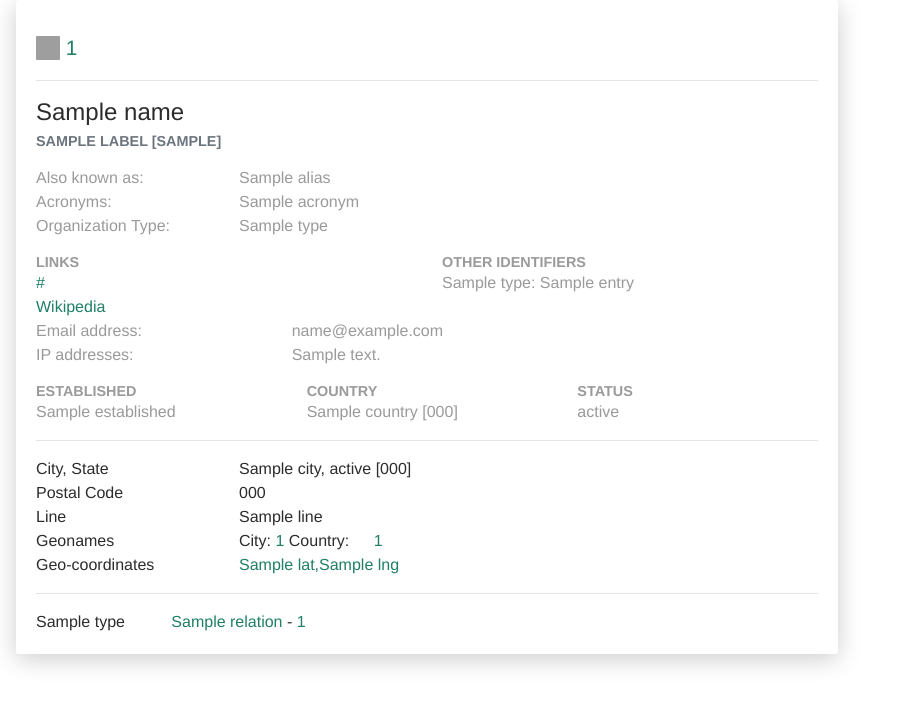
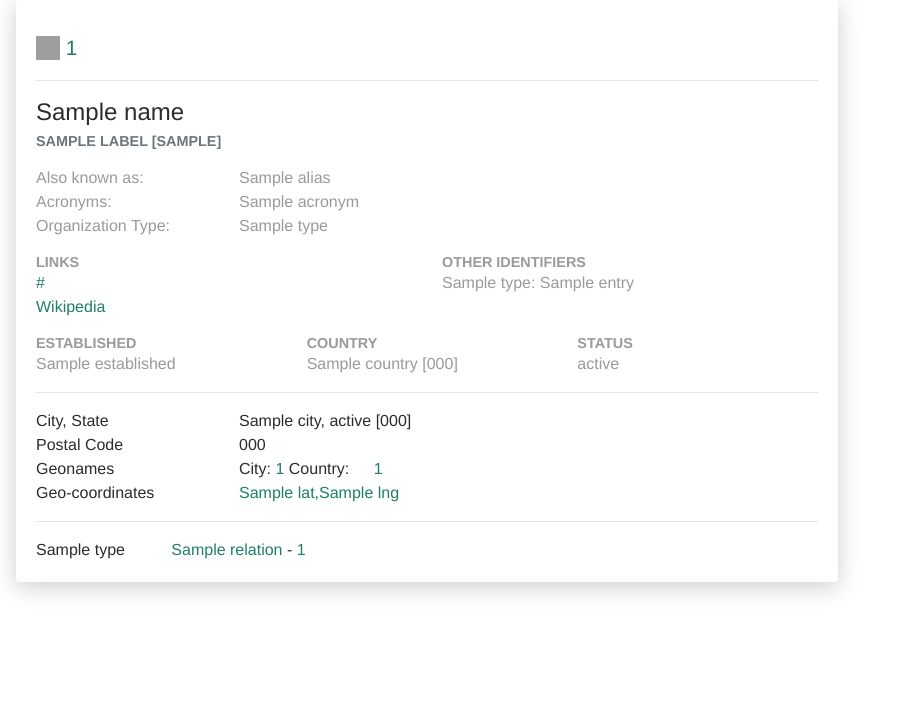
Before and after one commit to arthurpsmith/extendror, a Flask app: template templates/display_ror.html in a window 1280 px wide. Shown: the top 706 px of the page, without its empty margins (0-901 px from the left). Run offline with Flask 2, Linux system fonts and the light colour scheme; the template is opened without the code that fills it: most values are stand-ins (such as "Sample title", 1, 10 or a date in 2020); some libraries are stand-ins or nearby versions; grey boxes are pictures that could not be loaded.

Commit message:
Remove email, ip addresses, address line from  display

```diff
--- a/templates/display_ror.html
+++ b/templates/display_ror.html
@@ -60,22 +60,6 @@
           </div>
         </div>
         <div class="row">
-          <div class="col-md-4">Email address:</div>
-          <div classs="col-md-8">
-             {% if email_address is not none %}
-                {{ email_address }}
-             {% endif %}
-          </div>
-        </div>
-        <div class="row">
-          <div class="col-md-4">IP addresses:</div>
-          <div classs="col-md-8">
-            {% for ip_address in ip_addresses  %}
-                {{ ip_address }}
-            {% endfor %}
-          </div>
-        </div>
-        <div class="row">
           <div class="col-md-4">
             <h6 class="mt-3 mb-0">Established</h6>
             <span class="text-default">{{ established }}</span>
@@ -111,12 +95,6 @@
             <div class="col-md-9">{{ address['postcode'] }}</div>
           </div>
         {% endif %}
-        {% if address['line'] is not none %}
-          <div class="row">
-            <div class="col-md-3">Line</div>
-            <div class="col-md-9">{{ address['line'] }}</div>
-          </div>
-        {% endif %}
         <div class="row">
           <div class="col-md-3">Geonames</div>
           <div class="col-md-9">
```
